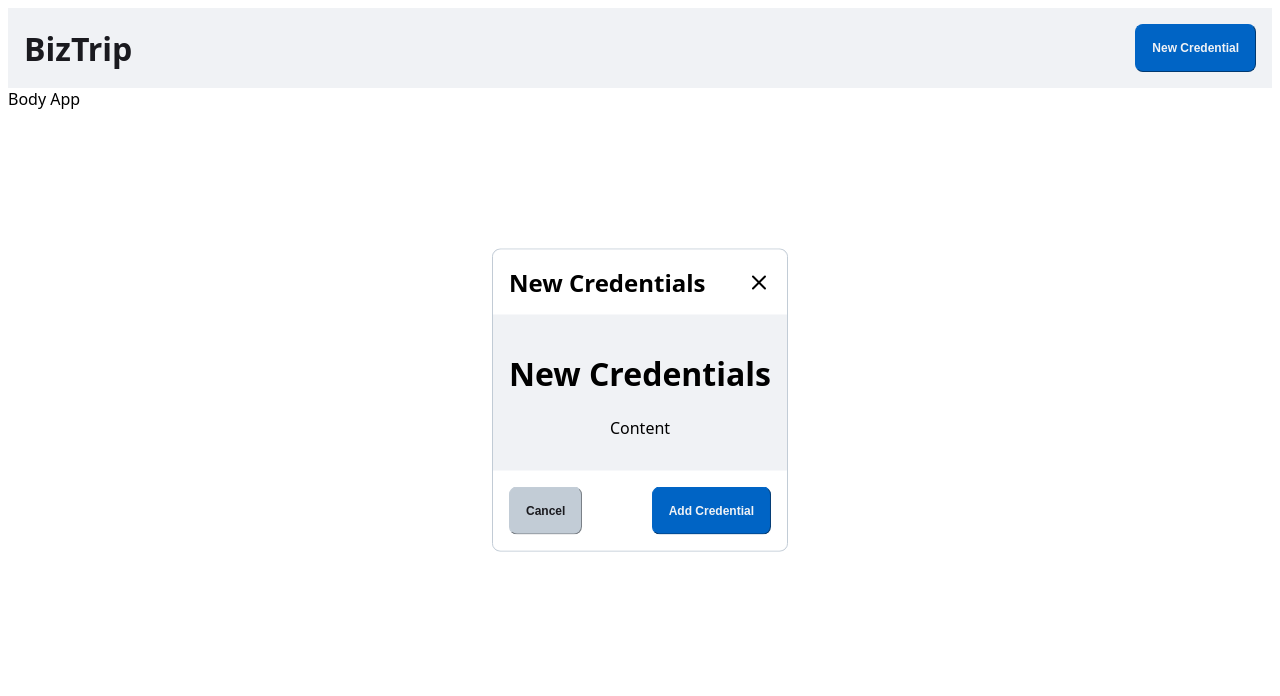
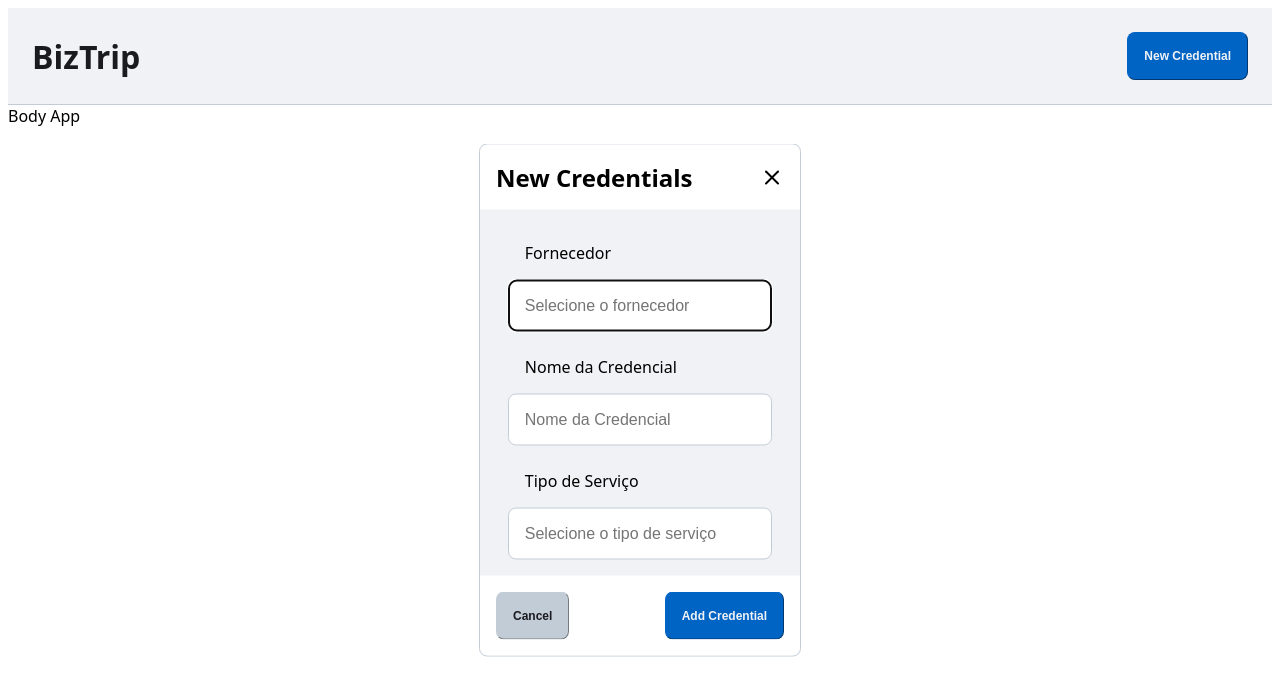
Before and after one commit to antoniovini47/biztrip-test, a React (Vite) app: page / in a window 1280 px wide. Both pictures are taken after a click on the button "New Credential". Shown: the top 696 px of the page. Built offline with nearby package versions, Linux system fonts and the light colour scheme.

Commit message:
feat: styled input

```diff
--- a/package.json
+++ b/package.json
@@ -11,6 +11,7 @@
   },
   "dependencies": {
     "@radix-ui/react-dialog": "^1.1.7",
+    "@radix-ui/react-select": "^2.1.7",
     "@stitches/react": "^1.2.8",
     "lucide-react": "^0.487.0",
     "radix-ui": "^1.2.0",
--- a/src/App.tsx
+++ b/src/App.tsx
@@ -1,5 +1,9 @@
 function App() {
-  return <>Body App</>;
+  return (
+    <>
+      <>Body App</>
+    </>
+  );
 }
 
 export default App;
--- a/src/components/dialog-new-credentials.tsx
+++ b/src/components/dialog-new-credentials.tsx
@@ -1,4 +1,18 @@
 import DialogStyled from "./ui/DialogStyled";
+import InputStyled from "./ui/InputStyled";
+import { styled } from "@stitches/react";
+import { theme } from "../../stitches.config";
+
+const FormStyled = styled("div", {
+  display: "flex",
+  flexDirection: "column",
+  gap: theme.gap.sm,
+});
+
+const LabelStyled = styled("p", {
+  textAlign: "left",
+  marginLeft: "10%",
+});
 
 type DialogNewCredentialsProps = {
   trigger: React.ReactNode;
@@ -9,10 +23,20 @@ const DialogNewCredentials = ({ trigger }: DialogNewCredentialsProps) => {
 
   const DialogNewCredentialsContent = () => {
     return (
-      <div>
-        <h1>New Credentials</h1>
-        <p>Content</p>
-      </div>
+      <FormStyled>
+        <div>
+          <LabelStyled>Fornecedor</LabelStyled>
+          <InputStyled placeholder="Selecione o fornecedor" />
+        </div>
+        <div>
+          <LabelStyled>Nome da Credencial</LabelStyled>
+          <InputStyled placeholder="Nome da Credencial" />
+        </div>
+        <div>
+          <LabelStyled>Tipo de Serviço</LabelStyled>
+          <InputStyled placeholder="Selecione o tipo de serviço" />
+        </div>
+      </FormStyled>
     );
   };
 
--- a/src/components/navbar.tsx
+++ b/src/components/navbar.tsx
@@ -4,11 +4,12 @@ import NavBarTitle from "./navbar-title";
 import { theme } from "../../stitches.config";
 
 const NavBarStyles = styled("div", {
-  padding: theme.padding.md,
+  padding: theme.padding.lg,
   backgroundColor: theme.colors.light,
   display: "flex",
   justifyContent: "space-between",
   alignItems: "center",
+  borderBottom: `1px solid ${theme.colors.secondary}`,
 });
 
 const Navbar = () => {
--- a/src/components/ui/DialogStyled.tsx
+++ b/src/components/ui/DialogStyled.tsx
@@ -12,6 +12,7 @@ const DialogContentStyled = styled(Dialog.Content, {
   backgroundColor: theme.colors.light,
   borderRadius: theme.borderRadius.md,
   border: `1px solid ${theme.colors.secondary}`,
+  width: "25vw",
 });
 
 const HeaderStyled = styled(Dialog.Title, {
@@ -19,7 +20,7 @@ const HeaderStyled = styled(Dialog.Title, {
   flexDirection: "row",
   justifyContent: "space-between",
   alignItems: "center",
-  backgroundColor: "white",
+  backgroundColor: theme.colors.white,
   gap: theme.gap.md,
   marginBottom: 0,
   marginTop: 0,
@@ -30,6 +31,11 @@ const HeaderStyled = styled(Dialog.Title, {
 
 const CloseButtonStyled = styled(X, {
   cursor: "pointer",
+  "&:hover": {
+    color: theme.colors.secondaryOnHover,
+
+    transition: "color 300ms, background-color 300ms",
+  },
 });
 
 const ContentStyled = styled("div", {
@@ -40,7 +46,7 @@ const ContentStyled = styled("div", {
 });
 
 const FooterStyled = styled("div", {
-  backgroundColor: "white",
+  backgroundColor: theme.colors.white,
   display: "flex",
   flexDirection: "row",
   justifyContent: "space-between",
--- /dev/null
+++ b/src/components/ui/InputStyled.tsx
@@ -0,0 +1,14 @@
+import { styled } from "@stitches/react";
+import { theme } from "../../../stitches.config";
+
+const InputStyled = styled("input", {
+  border: `1px solid ${theme.colors.secondary}`,
+  borderRadius: theme.borderRadius.md,
+  padding: theme.padding.md,
+  fontSize: theme.fontSizes.md,
+  color: theme.colors.black,
+  width: "80%",
+  textAlign: "left",
+});
+
+export default InputStyled;
--- a/stitches.config.ts
+++ b/stitches.config.ts
@@ -9,6 +9,8 @@ export const { styled, theme, globalCss } = createStitches({
       secondaryOnHover: "#A6B0B9",
       light: "#F0F2F5",
       dark: "#1A1A1F",
+      white: "#FFFFFF",
+      black: "#000000",
     },
     fontSizes: {
       sm: "12px",
@@ -20,9 +22,12 @@ export const { styled, theme, globalCss } = createStitches({
       bold: "600",
     },
     padding: {
+      sm: "8px",
       md: "16px",
+      lg: "24px",
     },
     gap: {
+      sm: "8px",
       md: "16px",
     },
     borderRadius: {
```
Also changed, not shown: 1 other file (tests, documents, lock files or other folders).
